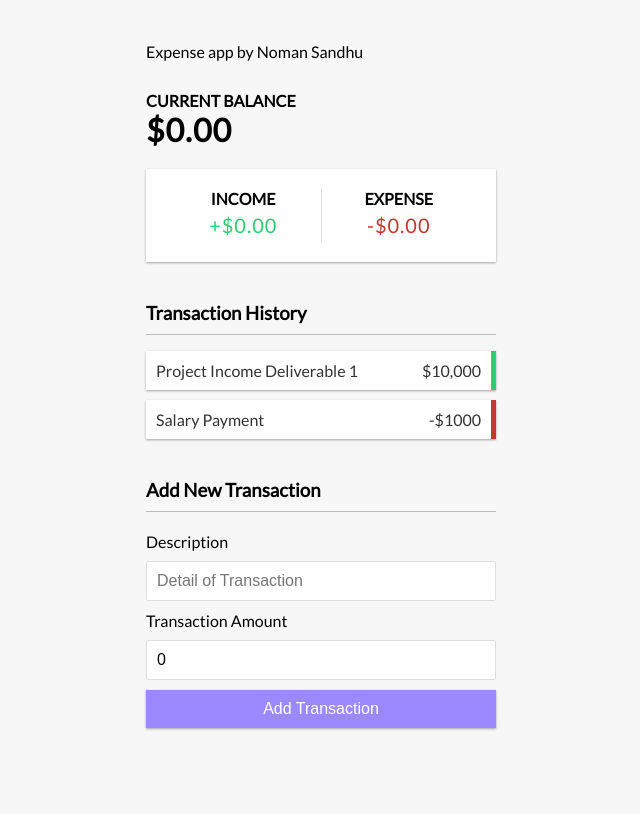
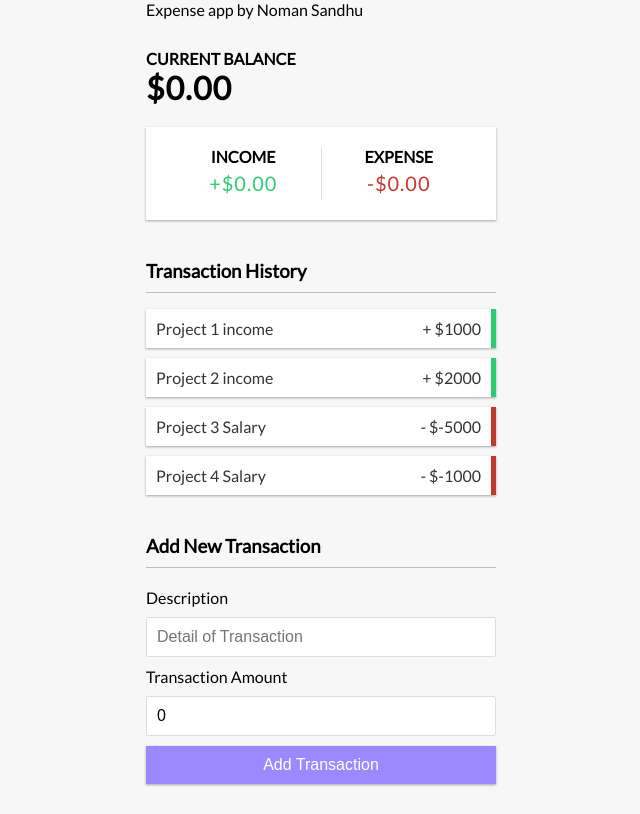
Before and after one commit to NomanInnovates/expense-tracker, a React (Create React App) app: page / in a window 1280 px wide. Shown: the whole page, without its empty margins (319-959 px from the left). Built offline with nearby package versions, Linux system fonts and the light colour scheme.

Commit message:
added global context

```diff
--- /dev/null
+++ b/src/components/Transaction.js
@@ -0,0 +1,15 @@
+import React from 'react'
+
+function Transaction({transaction}) {
+  let sign = transaction.amount > 0 ? "+" : "-"
+  let myClass =  transaction.amount > 0 ? "plus" : "minus"
+  return (
+    <li className={myClass}>
+    {transaction.description}
+    <span>{sign} ${transaction.amount}</span>
+    <button className="delete-btn">X</button>
+</li>
+  )
+}
+
+export default Transaction
--- a/src/components/TransactionHistory.js
+++ b/src/components/TransactionHistory.js
@@ -1,25 +1,19 @@
 import React, { useContext } from 'react'
 import { GlobalContext } from '../context/GlobalState'
+import Transaction from './Transaction'
 
 export const TransactionHistory = () => {
-    const {transaction} = useContext(GlobalContext)
-    console.log("transaction",transaction)
+    const {transactions} = useContext(GlobalContext)
+    console.log("transaction",transactions)
+
     return (
         <div>
             <h3>
                 Transaction History
             </h3>
             <ul className="list">
-                <li className="plus">
-                    Project Income Deliverable 1
-                    <span>$10,000</span>
-                    <button className="delete-btn">X</button>
-                </li>
-                <li className="minus">
-                    Salary Payment
-                    <span>-$1000</span>
-                    <button className="delete-btn">X</button>
-                </li>
+               {transactions.map(transaction => <Transaction key={transaction.id} transaction={transaction} />)}
+
             </ul>
         </div>
     )
--- a/src/context/GlobalState.js
+++ b/src/context/GlobalState.js
@@ -3,10 +3,10 @@ import appReducer from "./appReducer"
 
 
 let initialState = [
-    {id:1, description:"Project 1 income", transaction:1000},
-    {id:2, description:"Project 2 income", transaction:2000},
-    {id:3, description:"Project 3 Salary", transaction:-5000},
-    {id:4, description:"Project 4 Salary", transaction:-1000}
+    {id:1, description:"Project 1 income", amount:1000},
+    {id:2, description:"Project 2 income", amount:2000},
+    {id:3, description:"Project 3 Salary", amount:-5000},
+    {id:4, description:"Project 4 Salary", amount:-1000}
 ]
 
 export const GlobalContext = createContext(initialState)
@@ -17,7 +17,7 @@ export function GlobalProvider({children}) {
     const [state] = useReducer(appReducer,initialState)
     console.log("state",state)
   return (
-    <GlobalContext.Provider value={{transaction:state}}>
+    <GlobalContext.Provider value={{transactions:state}}>
         {children}
     </GlobalContext.Provider>
   )
```
